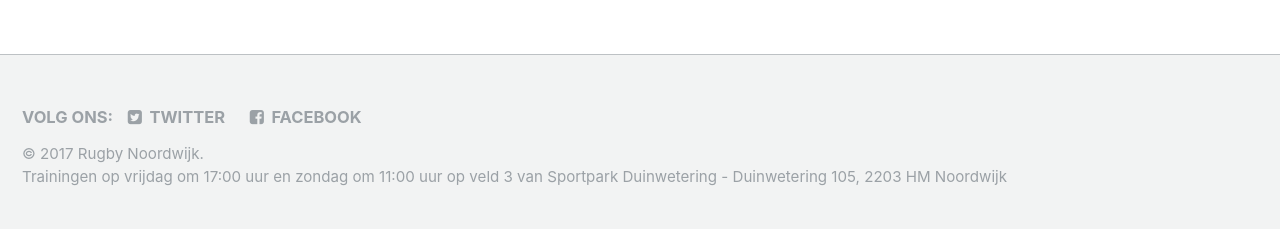
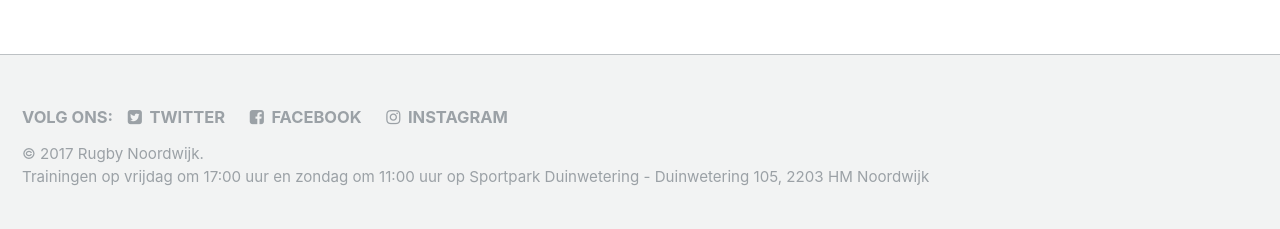
Before and after one commit to wijnandb/rugby-noordwijk, a Jekyll site: the page built from index.html, in a window 1280 px wide. Shown: the part 1174-1403 px from the top of the page. Built offline with Jekyll 4.4.1, drawn with Linux system fonts in a browser that asks for light colours; nearby versions of some CDN libraries; library files that are not in the unit come from our copies; the list of posts is cut into pages by our own code.

Commit message:
instagram added

```diff
--- a/_config.yml
+++ b/_config.yml
@@ -18,7 +18,7 @@ teaser                   : # path of fallback teaser image, e.g. "/assets/images
 # breadcrumbs            : false # true, false (default)
 words_per_minute         : 200
 comments:
-  provider               : facebook # false (default), "disqus", "discourse", "facebook", "google-plus", "staticman", "custom"
+  provider               : "facebook" # false (default), "disqus", "discourse", "facebook", "google-plus", "staticman", "custom"
   disqus:
     shortname            : # https://help.disqus.com/customer/portal/articles/466208-what-s-a-shortname-
   discourse:
@@ -26,8 +26,8 @@ comments:
   facebook:
     # https://developers.facebook.com/docs/plugins/comments
     appid                : 201607793649010
-    num_posts            : # 5 (default)
-    colorscheme          : # "light" (default), "dark"
+    num_posts            : 5 # 5 (default)
+    colorscheme          : "light" # "light" (default), "dark"
 staticman:
   allowedFields          : ['name', 'email', 'url', 'message']
   branch                 : "master"
--- a/_includes/footer.html
+++ b/_includes/footer.html
@@ -12,11 +12,11 @@
     {% if site.author.github %}
       <li><a href="http://github.com/{{ site.author.github }}"><i class="fa fa-fw fa-github" aria-hidden="true"></i> GitHub</a></li>
     {% endif %}
-    {% if site.author.bitbucket %}
-      <li><a href="http://bitbucket.org/{{ site.author.bitbucket }}"><i class="fa fa-fw fa-bitbucket" aria-hidden="true"></i> Bitbucket</a></li>
+    {% if site.author.instagram %}
+      <li><a href="https://www.instagram.com/{{ site.author.instagram }}"><i class="fa fa-fw fa-instagram" aria-hidden="true"></i> Instagram</a></li>
     {% endif %}
     <!--li><a href="{% if site.atom_feed.path %}{{ site.atom_feed.path }}{% else %}{{ '/feed.xml' | absolute_url }}{% endif %}"><i class="fa fa-fw fa-rss-square" aria-hidden="true"></i> {{ site.data.ui-text[site.locale].feed_label | default: "Feed" }}</a></li-->
   </ul>
 </div>
 
-<div class="page__footer-copyright">&copy; {{ site.time | date: '%Y' }} {{ site.name | default: site.title }}.<br/>Trainingen op vrijdag om 17:00 uur en zondag om 11:00 uur op veld 3 van Sportpark Duinwetering - Duinwetering 105, 2203 HM Noordwijk <!--{{ site.data.ui-text[site.locale].powered_by | default: "Powered by" }} <a href="http://jekyllrb.com" rel="nofollow">Jekyll</a> &amp; <a href="https://mademistakes.com/work/minimal-mistakes-jekyll-theme/" rel="nofollow">Minimal Mistakes</a>.--></div>
+<div class="page__footer-copyright">&copy; {{ site.time | date: '%Y' }} {{ site.name | default: site.title }}.<br/>Trainingen op vrijdag om 17:00 uur en zondag om 11:00 uur op Sportpark Duinwetering - Duinwetering 105, 2203 HM Noordwijk <!--{{ site.data.ui-text[site.locale].powered_by | default: "Powered by" }} <a href="http://jekyllrb.com" rel="nofollow">Jekyll</a> &amp; <a href="https://mademistakes.com/work/minimal-mistakes-jekyll-theme/" rel="nofollow">Minimal Mistakes</a>.--></div>
--- a/_layouts/default.html
+++ b/_layouts/default.html
@@ -2,7 +2,7 @@
 ---
 
 <!doctype html>
-<html lang="{{ site.locale | slice: 0,2 | default: "nl" }}" class="no-js">
+<html lang="{{ site.locale | slice: 0,2 | default: "nl-NL" }}" class="no-js">
   <head>
     {% include head.html %}
     {% include head/custom.html %}
```
